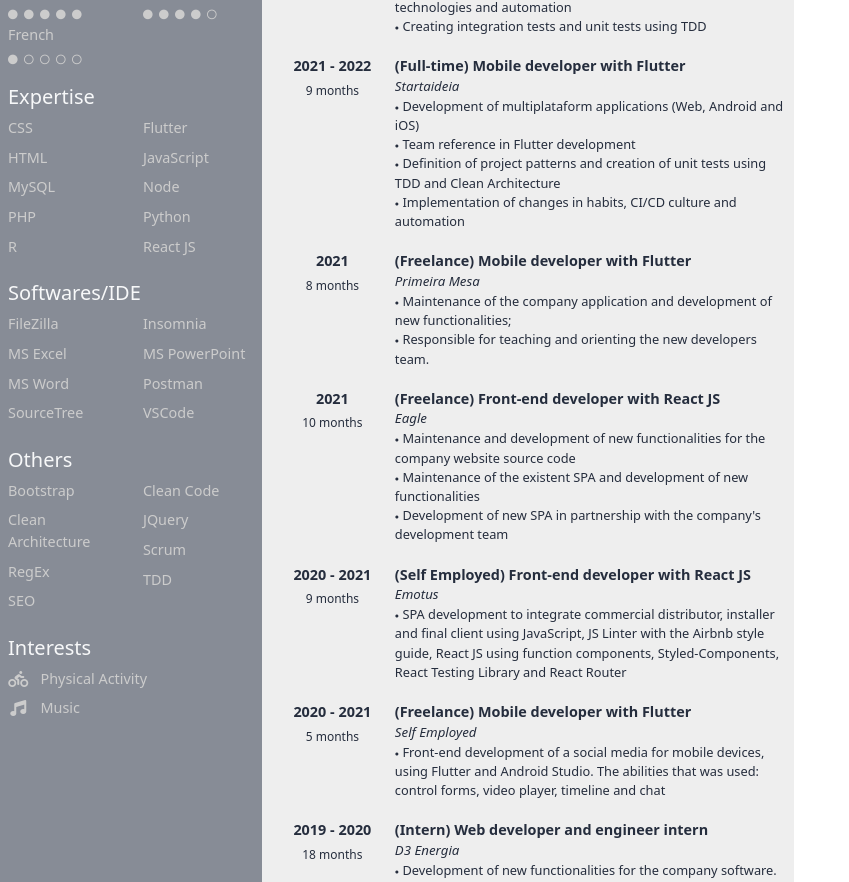
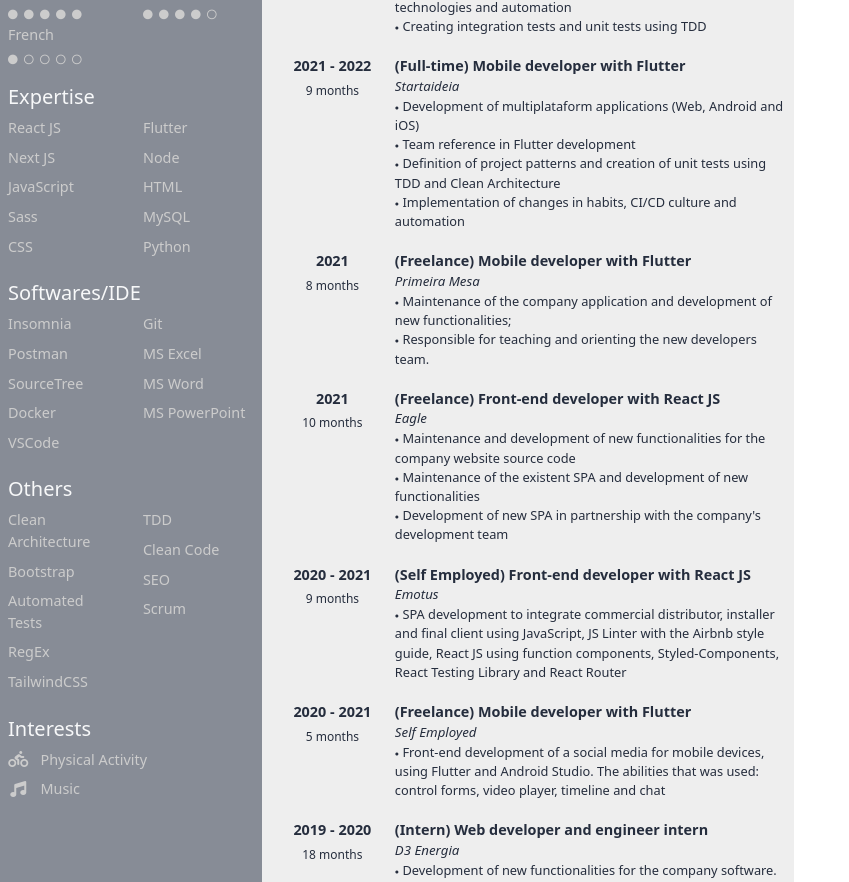
Before and after one commit to TulioPintoNeto/curriculum-vitae-js, a React app: page / in a window 1280 px wide. Shown: the part 423-1305 px from the top of the page, without its empty margins (0-849 px from the left). Built offline with nearby package versions, Linux system fonts and the light colour scheme.

Commit message:
feat: update side menu expertises, softwares and others

```diff
--- a/src/content.tsx
+++ b/src/content.tsx
@@ -4,6 +4,7 @@ import { appControllerFactory } from "./lib/factories/controllers/app_controller
 import { LanguageSection } from "./lib/presentation/components/LanguageSection";
 import { useLanguage } from "./lib/presentation/context/language";
 import { ContactSection } from "./lib/presentation/components/ContactSection";
+import { ExpertiseSection } from "./lib/presentation/components/ExpertiseSection";
 
 export const Content = () => {
   const language = useLanguage();
@@ -32,36 +33,21 @@ export const Content = () => {
           <div className="px-2 py-2" id="side-menu">
             <ContactSection />
             <LanguageSection />
-            <h5 className="light-gray mt-3">Expertise</h5>
-            <div className="row gray">
-              <div className="col-6">
-                <p className="mb-2">CSS</p>
-                <p className="mb-2">HTML</p>
-                <p className="mb-2">MySQL</p>
-                <p className="mb-2">PHP</p>
-                <p className="mb-2">R</p>
-              </div>
-              <div className="col-6">
-                <p className="mb-2">Flutter</p>
-                <p className="mb-2">JavaScript</p>
-                <p className="mb-2">Node</p>
-                <p className="mb-2">Python</p>
-                <p className="mb-2">React JS</p>
-              </div>
-            </div>
+            <ExpertiseSection />
             <h5 className="light-gray mt-3">Softwares/IDE</h5>
             <div className="row gray">
               <div className="col-6">
-                <p className="mb-2">FileZilla</p>
+                <p className="mb-2">Insomnia</p>
+                <p className="mb-2">Postman</p>
+                <p className="mb-2">SourceTree</p>
+                <p className="mb-2">Docker</p>
+                <p className="mb-2">VSCode</p>
+              </div>
+              <div className="col-6">
+                <p className="mb-2">Git</p>
                 <p className="mb-2">MS Excel</p>
                 <p className="mb-2">MS Word</p>
-                <p className="mb-2">SourceTree</p>
-              </div>
-              <div className="col-6">
-                <p className="mb-2">Insomnia</p>
                 <p className="mb-2">MS PowerPoint</p>
-                <p className="mb-2">Postman</p>
-                <p className="mb-2">VSCode</p>
               </div>
             </div>
             <h5 className="light-gray mt-3" id="others-title">
@@ -69,16 +55,17 @@ export const Content = () => {
             </h5>
             <div className="row gray">
               <div className="col-6">
+                <p className="mb-2">Clean Architecture</p>
                 <p className="mb-2">Bootstrap</p>
-                <p className="mb-2">Clean Architecture</p>
+                <p className="mb-2">Automated Tests</p>
                 <p className="mb-2">RegEx</p>
-                <p className="mb-2">SEO</p>
+                <p className="mb-2">TailwindCSS</p>
               </div>
               <div className="col-6">
+                <p className="mb-2">TDD</p>
                 <p className="mb-2">Clean Code</p>
-                <p className="mb-2">JQuery</p>
+                <p className="mb-2">SEO</p>
                 <p className="mb-2">Scrum</p>
-                <p className="mb-2">TDD</p>
               </div>
             </div>
             <h5 className="light-gray mt-3" id="interests-title">
--- /dev/null
+++ b/src/lib/presentation/components/ExpertiseSection/index.tsx
@@ -0,0 +1,21 @@
+export const ExpertiseSection = () => (
+  <>
+    <h5 className="light-gray mt-3">Expertise</h5>
+    <div className="row gray">
+      <div className="col-6">
+        <p className="mb-2">React JS</p>
+        <p className="mb-2">Next JS</p>
+        <p className="mb-2">JavaScript</p>
+        <p className="mb-2">Sass</p>
+        <p className="mb-2">CSS</p>
+      </div>
+      <div className="col-6">
+        <p className="mb-2">Flutter</p>
+        <p className="mb-2">Node</p>
+        <p className="mb-2">HTML</p>
+        <p className="mb-2">MySQL</p>
+        <p className="mb-2">Python</p>
+      </div>
+    </div>
+  </>
+);
```
